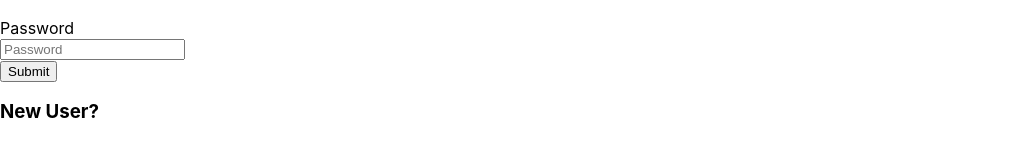
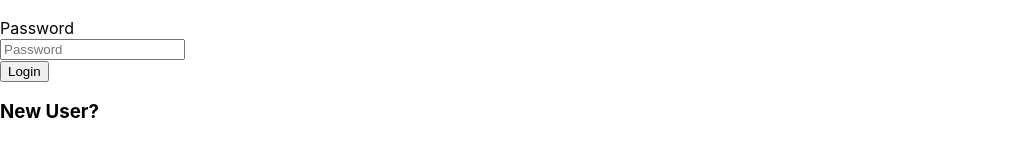
Before and after one commit to HarryYelland/Secure-Blog, a React (Create React App) app in the folder frontend/: page / in a window 1280 px wide. Shown: the part 215-358 px from the top of the page, without its empty margins (0-1017 px from the left). Built offline with nearby package versions, Linux system fonts and the light colour scheme.

Commit message:
Edited the login-user function and the login.js page

```diff
--- a/frontend/src/components/Login.js
+++ b/frontend/src/components/Login.js
@@ -3,6 +3,9 @@ import Axios from "axios";
 
 // Function to handle submitting item to sales order
 const submit = () => {
+  Axios.get("http://localhost:3000/login-user", {
+    username: document.getElementById("username").value,
+  });
 
 };
 
@@ -18,7 +21,7 @@ function Login() {
         <label for="password" placeholder="Password">Password</label><br/>
         <input id="password" placeholder="Password" type="password"></input>
         <br/>
-        <button type="submit" id="userSubmit" onClick={submit}>Submit</button>
+        <button type="submit" id="userSubmit" onClick={submit}>Login</button>
     </form>
     <h3>New User?</h3>
     <a href="/register">Register Here!</a>
```
Also changed, not shown: 1 other file (tests, documents, lock files or other folders).
